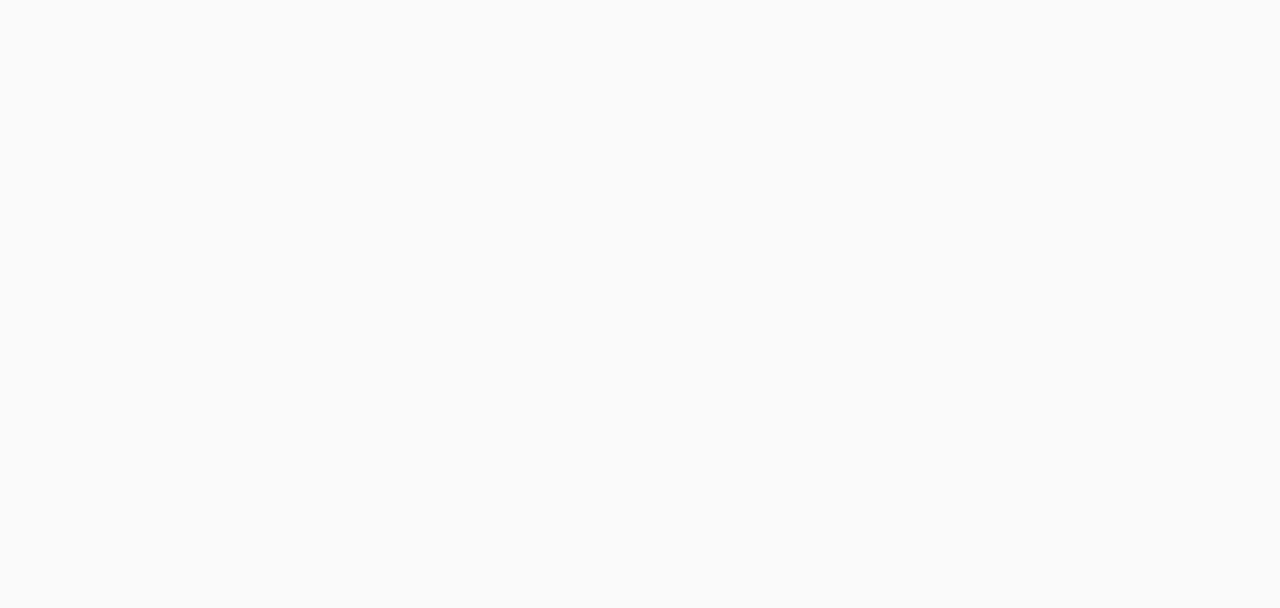
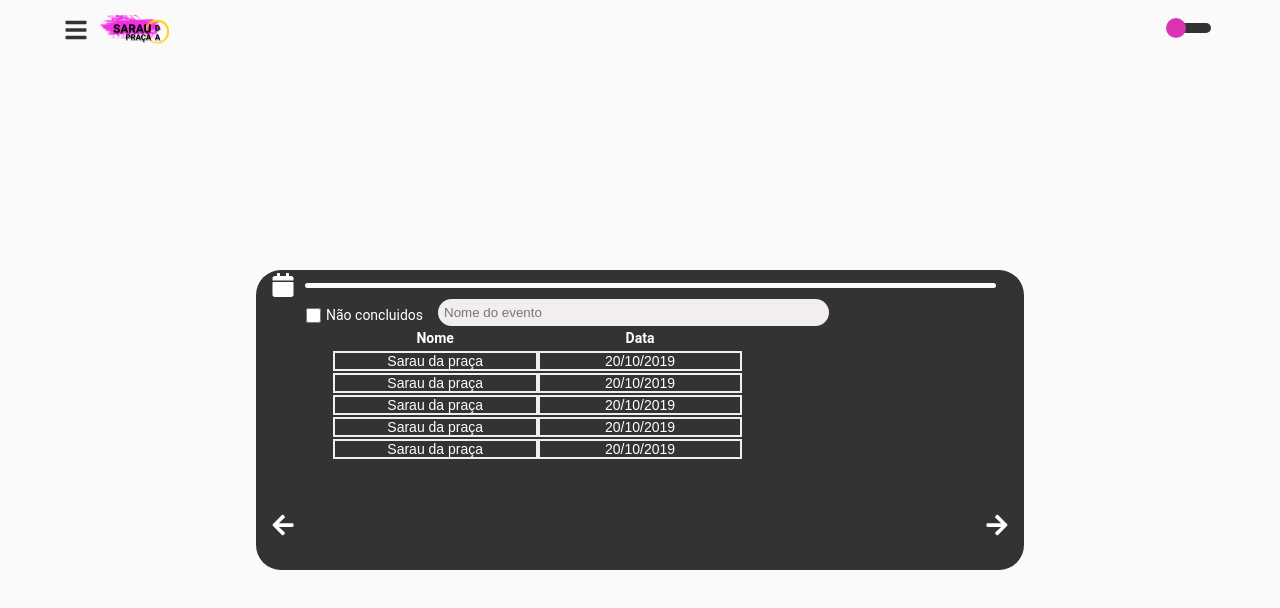
Before and after one commit to mugarate12/saraudapracaweb2.0, a React (Create React App) app: page /cronograma/enviar in a window 1280 px wide. Shown: the top 608 px of the page. Built offline with nearby package versions, Linux system fonts and the light colour scheme.

Commit message:
send Schedule page and adding style to side bar

```diff
--- a/src/Navigator.tsx
+++ b/src/Navigator.tsx
@@ -17,6 +17,7 @@
 import ViewEvents from './pages/ViewEvents/index'
 import CreateSchedule from './pages/CreateSchedule/index'
 import ViewSchedule from './pages/ViewSchedule/index'
+import SendSchedule from './pages/SendSchedule/index'
 
 export const ThemeContext = React.createContext(() => {})
 
@@ -42,6 +43,7 @@
             <Route path='/eventos/ver' component={ViewEvents} />
             <Route path='/cronograma/criar' component={CreateSchedule} />
             <Route path='/cronograma/ver' component={ViewSchedule} />
+            <Route path='/cronograma/enviar' component={SendSchedule} />
           </Switch>
         </ThemeContext.Provider>
       </ThemeProvider>
--- a/src/components/SideBar/index.tsx
+++ b/src/components/SideBar/index.tsx
@@ -77,7 +77,7 @@
           {renderSideBarSubOptions(eventOptions, ['Criar', 'Ver'], ['/eventos/criar', '/eventos/ver'])}
 
           {renderSideBarOptions(scheduleOptions, setScheduleOptions, Styled.ScheduleIcon, 'Cronograma')}
-          {renderSideBarSubOptions(scheduleOptions, ['Criar/Editar', 'Ver', 'Enviar'], ['/cronograma/criar', '/cronograma/ver', '/'])}
+          {renderSideBarSubOptions(scheduleOptions, ['Criar/Editar', 'Ver', 'Enviar'], ['/cronograma/criar', '/cronograma/ver', '/cronograma/enviar'])}
 
           {renderSideBarOptions(adminOptions, setAdminOptions, Styled.AdminIcon, 'Administrador')}
           {renderSideBarSubOptions(adminOptions, ['Criar', 'Configurações'])}
--- a/src/components/SideBar/styles.tsx
+++ b/src/components/SideBar/styles.tsx
@@ -46,6 +46,7 @@
   height: 100vh;
 
   background-color: ${props => props.theme.colors.sideBarBackground};
+  box-shadow: 2px 0px 8px 1px ${props => props.theme.colors.sideBarBoxShadow};
 
   @media (max-width: 800px) {
     width: 40%;
--- a/src/containers/ViewEventsPainel/index.tsx
+++ b/src/containers/ViewEventsPainel/index.tsx
@@ -19,7 +19,7 @@
   function renderEvents() {
     return events.map((event, index) => {
       return (
-        <Styled.GridContentButton key={index} onClick={() => catchEventNumber(index)} >
+        <Styled.GridContentButton key={index} onClick={() => catchEventNumber(index + 1)} >
           <Styled.GridBody key={index}>
             <Styled.GridContent>Sarau da praça</Styled.GridContent>
             <Styled.GridContent>20/10/2019</Styled.GridContent>
--- /dev/null
+++ b/src/pages/SendSchedule/index.tsx
@@ -0,0 +1,28 @@
+import React, { useState, useEffect } from 'react'
+
+import * as Styled from './styles'
+
+import Header from './../../containers/Header/index'
+import ViewEventsPainel from './../../containers/ViewEventsPainel/index'
+
+export default function SendSchedule() {
+  const [events] = useState<Array<number>>([1, 2, 3, 4, 5])
+  const [eventSelectedID, setEventSelectedID] = useState<number>()
+
+  useEffect(() => {
+    if (!!eventSelectedID) {
+      alert('cronograma enviado!')
+      setEventSelectedID(undefined)
+    }
+  }, [eventSelectedID])
+
+  return (
+    <>
+      <Header haveMenu={true} />
+
+      <Styled.Container>
+        <ViewEventsPainel events={events} catchEventNumber={setEventSelectedID} />
+      </Styled.Container>
+    </>
+  )
+}
--- /dev/null
+++ b/src/pages/SendSchedule/styles.tsx
@@ -0,0 +1,19 @@
+import styled from 'styled-components'
+
+export const Container = styled.div`
+  width: 100%;
+  height: 90vh;
+
+  display: flex;
+  flex-direction: column;
+  justify-content: center;
+  align-items: center;
+
+  @media (max-height: 600px) {
+    height: 88vh;
+  }
+
+  @media (max-height: 400px) {
+    height: 82vh;
+  }
+`
--- a/src/styles/styled.d.ts
+++ b/src/styles/styled.d.ts
@@ -14,6 +14,7 @@
       sideBarBackground: string;
       sideBarIcon: string;
       sideBarFontColor: string;
+      sideBarBoxShadow: string;
 
       containerBackground: string;
       containerFont: string;
--- a/src/styles/themes/dark.ts
+++ b/src/styles/themes/dark.ts
@@ -11,6 +11,7 @@
     sideBarBackground: '#FFF',
     sideBarIcon: '#333',
     sideBarFontColor: '#333',
+    sideBarBoxShadow: '#C1BBBB',
 
     containerBackground: '#FAFAFA',
     containerFont: '#333',
--- a/src/styles/themes/default.ts
+++ b/src/styles/themes/default.ts
@@ -11,6 +11,7 @@
     sideBarBackground: '#3A3A3A',
     sideBarIcon: '#FFF',
     sideBarFontColor: '#FFF',
+    sideBarBoxShadow: '#333',
 
     containerBackground: '#333',
     containerFont: '#FFF',
```
